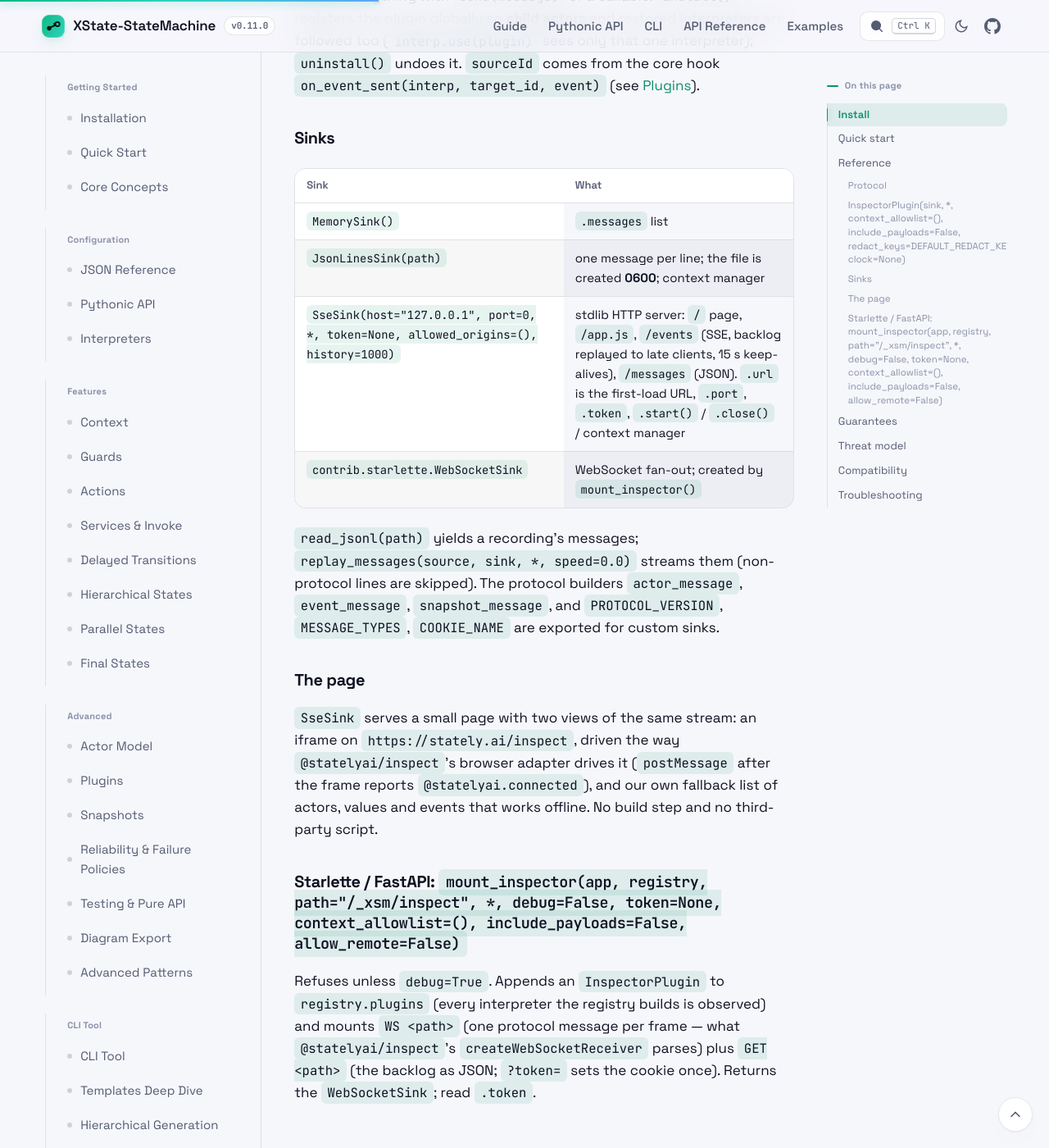
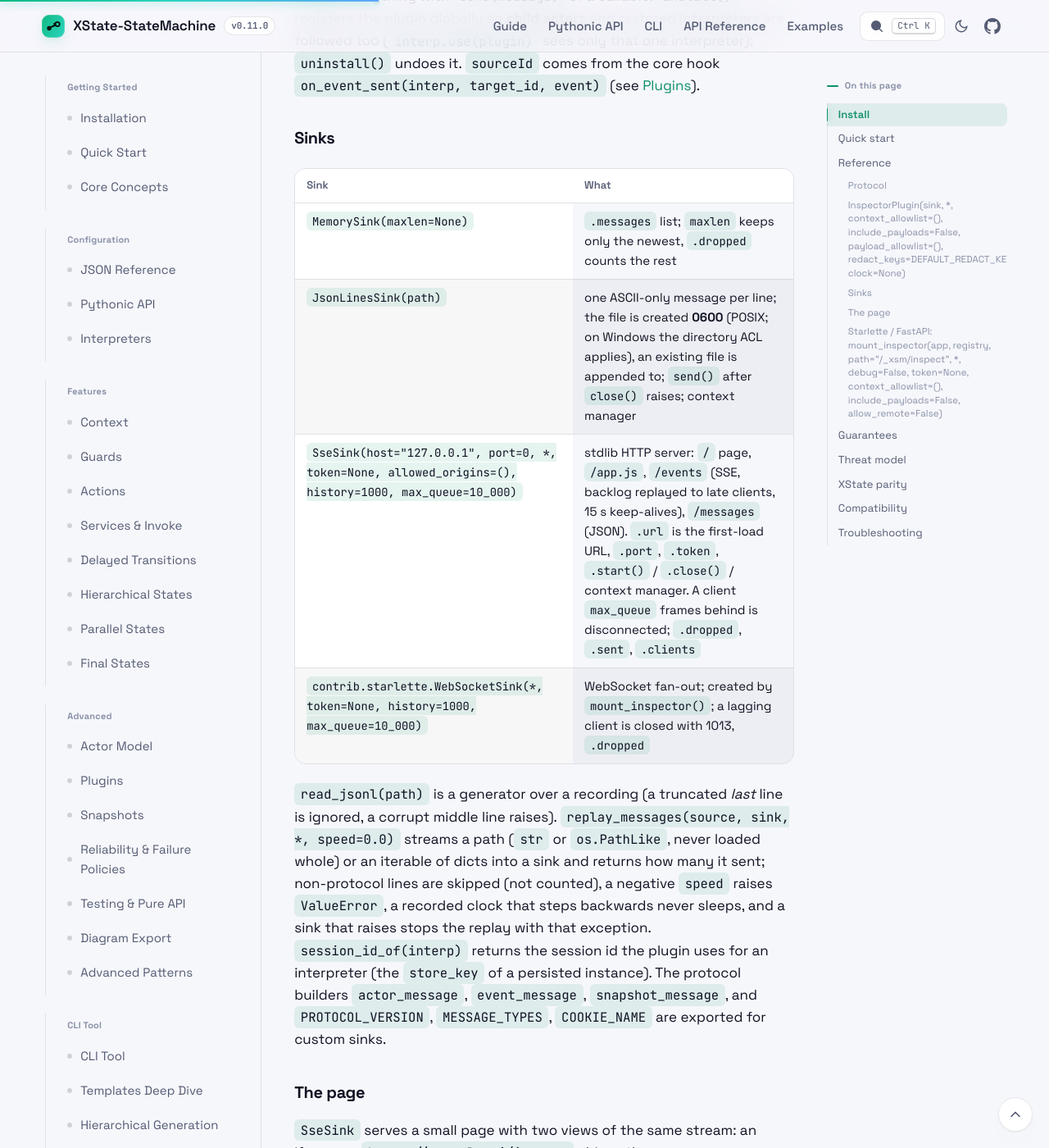
Before and after one commit to basiltt/xstate-statemachine, a Jekyll site: the page built from docs/_guide/integration-inspector.md, in a window 1280 px wide and 1400 px high, scrolled down 2623 px. Shown: the whole window at 82% size. Built offline with Jekyll 4.4.1, drawn with Linux system fonts in a browser that asks for light colours; some of the changed text lies outside the part shown.

Commit message:
docs(#274-b): inspector guide -- sink options (maxlen, max_queue, WebSocketSink), replay semantics, XState parity, troubleshooting rows; cli.md --append/--speed/exit codes; API row lists every inspect export (+ gate test)
Co-Authored-By: Claude <noreply@anthropic.com>

```diff
--- a/docs/_guide/integration-inspector.md
+++ b/docs/_guide/integration-inspector.md
@@ -62,7 +62,7 @@ Three message kinds, shaped exactly like `@statelyai/inspect`'s `StatelyInspecti
 
 Every message also has `_version`, `createdAt` (epoch ms, string) and `id: null`. The startup is reported as `xstate.init`, as in XState.
 
-### `InspectorPlugin(sink, *, context_allowlist=(), include_payloads=False, redact_keys=DEFAULT_REDACT_KEYS, clock=None)`
+### `InspectorPlugin(sink, *, context_allowlist=(), include_payloads=False, payload_allowlist=(), redact_keys=DEFAULT_REDACT_KEYS, clock=None)`
 
 `sink` is anything with `send(message)` or a callable. `install()` registers the plugin globally so **child actors** and restored interpreters are followed too (`interp.use(plugin)` sees only that one interpreter); `uninstall()` undoes it. `sourceId` comes from the core hook `on_event_sent(interp, target_id, event)` (see [Plugins](../plugins/)).
 
@@ -70,12 +70,12 @@ Every message also has `_version`, `createdAt` (epoch ms, string) and `id: null`
 
 | Sink | What |
 |:--|:--|
-| `MemorySink()` | `.messages` list |
-| `JsonLinesSink(path)` | one message per line; the file is created **0600**; context manager |
-| `SseSink(host="127.0.0.1", port=0, *, token=None, allowed_origins=(), history=1000)` | stdlib HTTP server: `/` page, `/app.js`, `/events` (SSE, backlog replayed to late clients, 15 s keep-alives), `/messages` (JSON). `.url` is the first-load URL, `.port`, `.token`, `.start()` / `.close()` / context manager |
-| `contrib.starlette.WebSocketSink` | WebSocket fan-out; created by `mount_inspector()` |
+| `MemorySink(maxlen=None)` | `.messages` list; `maxlen` keeps only the newest, `.dropped` counts the rest |
+| `JsonLinesSink(path)` | one ASCII-only message per line; the file is created **0600** (POSIX; on Windows the directory ACL applies), an existing file is appended to; `send()` after `close()` raises; context manager |
+| `SseSink(host="127.0.0.1", port=0, *, token=None, allowed_origins=(), history=1000, max_queue=10_000)` | stdlib HTTP server: `/` page, `/app.js`, `/events` (SSE, backlog replayed to late clients, 15 s keep-alives), `/messages` (JSON). `.url` is the first-load URL, `.port`, `.token`, `.start()` / `.close()` / context manager. A client `max_queue` frames behind is disconnected; `.dropped`, `.sent`, `.clients` |
+| `contrib.starlette.WebSocketSink(*, token=None, history=1000, max_queue=10_000)` | WebSocket fan-out; created by `mount_inspector()`; a lagging client is closed with 1013, `.dropped` |
 
-`read_jsonl(path)` yields a recording's messages; `replay_messages(source, sink, *, speed=0.0)` streams them (non-protocol lines are skipped). The protocol builders `actor_message`, `event_message`, `snapshot_message`, and `PROTOCOL_VERSION`, `MESSAGE_TYPES`, `COOKIE_NAME` are exported for custom sinks.
+`read_jsonl(path)` is a generator over a recording (a truncated *last* line is ignored, a corrupt middle line raises). `replay_messages(source, sink, *, speed=0.0)` streams a path (`str` or `os.PathLike`, never loaded whole) or an iterable of dicts into a sink and returns how many it sent; non-protocol lines are skipped (not counted), a negative `speed` raises `ValueError`, a recorded clock that steps backwards never sleeps, and a sink that raises stops the replay with that exception. `session_id_of(interp)` returns the session id the plugin uses for an interpreter (the `store_key` of a persisted instance). The protocol builders `actor_message`, `event_message`, `snapshot_message`, and `PROTOCOL_VERSION`, `MESSAGE_TYPES`, `COOKIE_NAME` are exported for custom sinks.
 
 ### The page
 
@@ -107,6 +107,16 @@ Refuses unless `debug=True`. Appends an `InspectorPlugin` to `registry.plugins`
 >
 > **You must configure:** `context_allowlist` for anything you want to see; a strong `--token` if you ever bind beyond loopback; `debug=True` only in development builds.
 
+## XState parity
+
+| XState / `@statelyai/inspect` | Here |
+|:--|:--|
+| `createBrowserInspector()` | `SseSink` + the shipped page (Stately iframe + fallback) |
+| `createWebSocketInspector()` / `createWebSocketReceiver()` | `mount_inspector()` + `WebSocketSink` (`[starlette]`) |
+| `inspect` option on `createActor` | `InspectorPlugin(sink).install()` (or `interp.use(plugin)`) |
+| `createSkyInspector()` (hosted relay) | not provided -- nothing leaves your machine |
+| Sending events *from* the UI | not provided -- the stream is one-way |
+
 ## Compatibility
 
 | Component | Python | Tested in CI |
@@ -125,3 +135,8 @@ Refuses unless `debug=True`. Appends an `InspectorPlugin` to `registry.plugins`
 | Child actors missing | plugin attached with `.use()` | use `plugin.install()` |
 | Snapshot `context` is `{}` | deny-by-default | add keys with `context_allowlist` / `--context` |
 | Stately pane stays blank | the hosted UI is unreachable or changed | the fallback list on the left still works |
+| One actor for all my orders | instances share an id | give each a `store_key`; it becomes the session id |
+| Browser tab froze and the process grew | a stalled client | bounded by `max_queue`; the client is cut and reconnects |
+| Recording stops silently | the sink raised (disk full, closed file) | the plugin logs one warning and disables itself -- check the logs |
+| A card number appears in an event | a free-text payload field | `include_payloads=True` with `payload_allowlist` naming only safe fields |
+| `xsm sim --record` exits 2 | the file already holds a recording | another path, or `--append` |
```
Also changed, not shown: docs/_guide/cli.md (+4 -1 lines), docs/api/index.md (+1 -1 lines), 1 other file.
